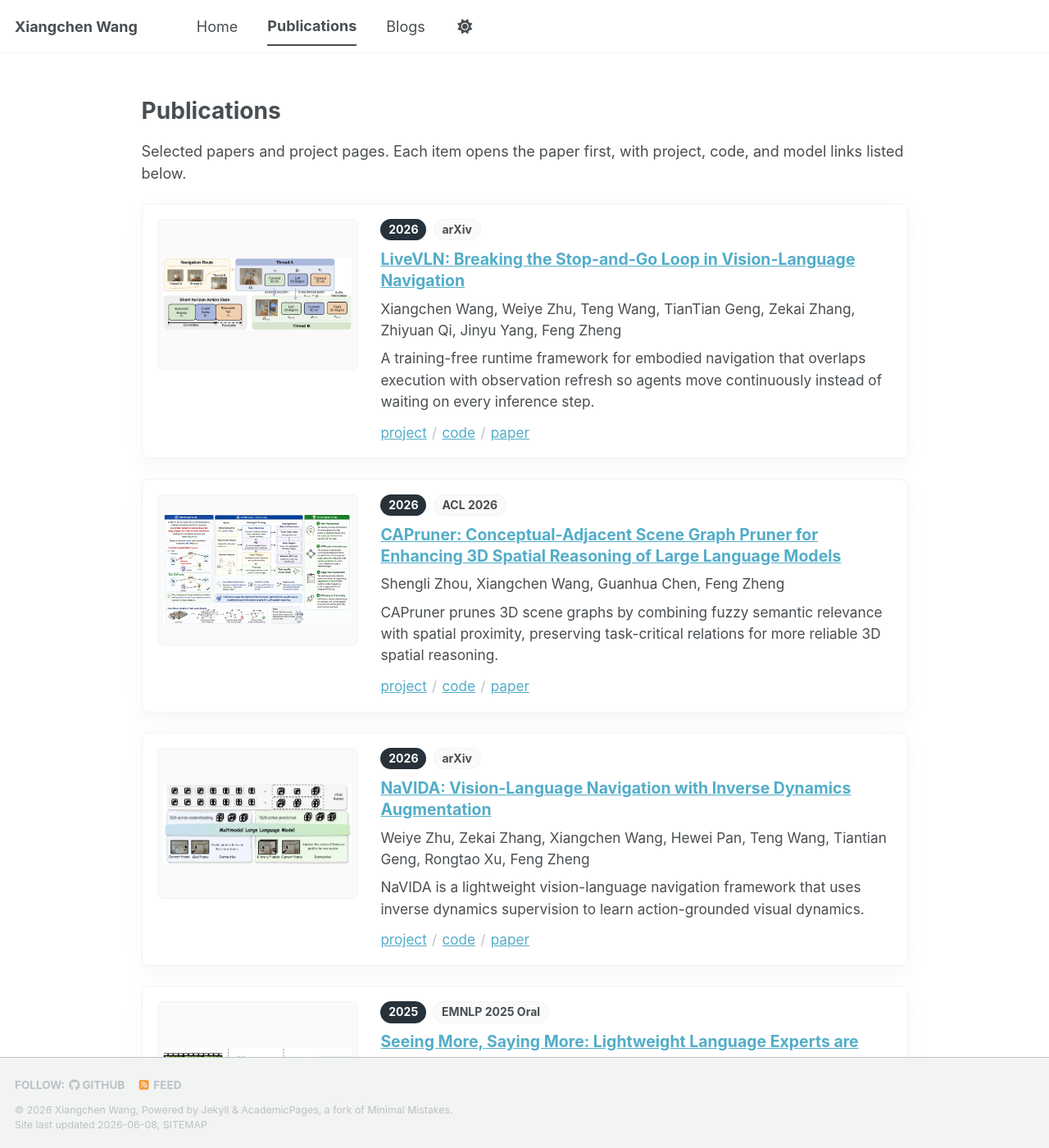
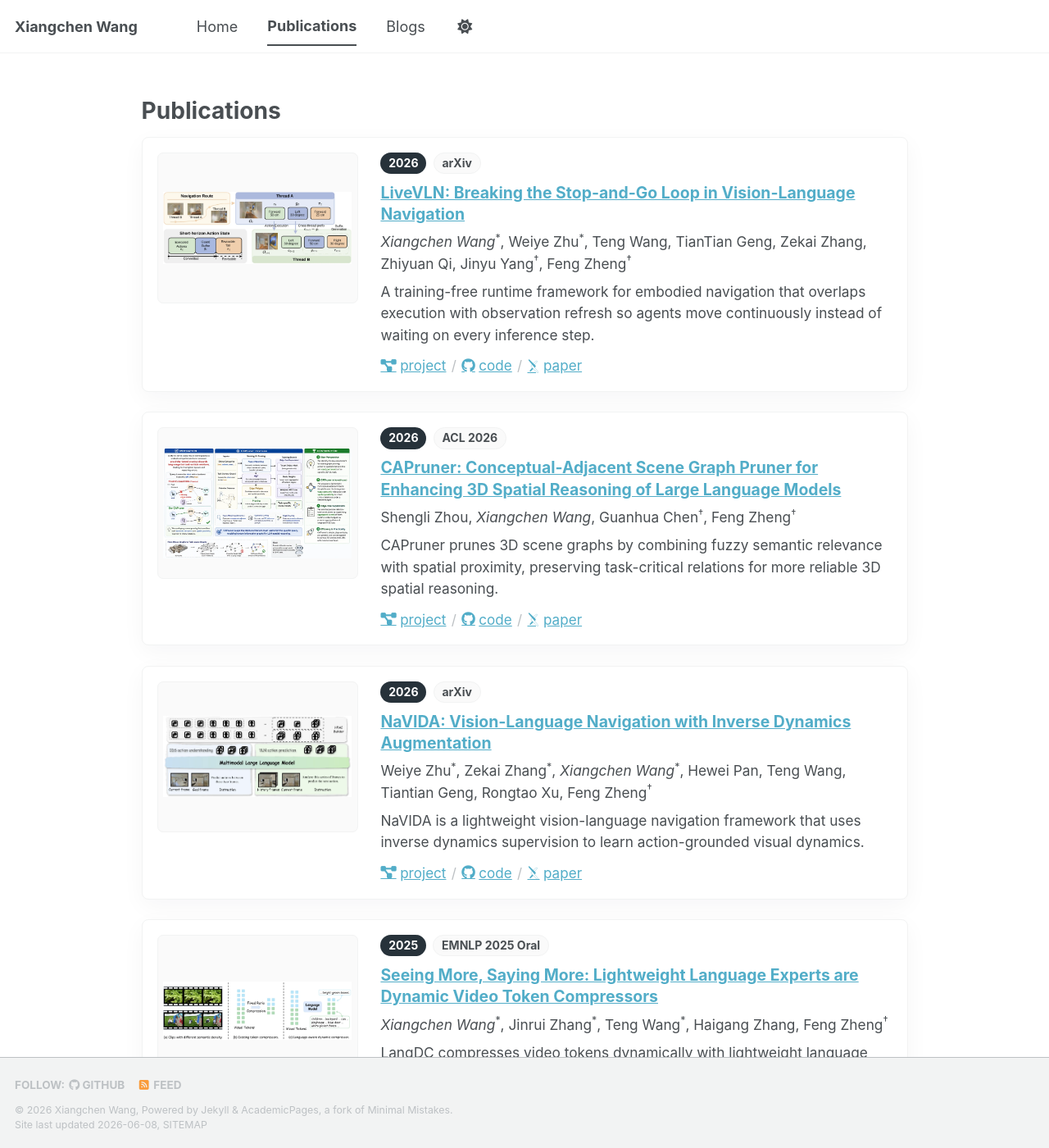
Before and after one commit to NIneeeeeem/nineeeeeem.github.io, a Jekyll site: the page built from _pages/publications.html, in a window 1280 px wide and 1400 px high. Shown: the whole window at 82% size. Built offline with Jekyll 4.4.1, drawn with Linux system fonts in a browser that asks for light colours; some web fonts are replaced; a script bundle is joined from its source files by our own code; library files that are not in the unit come from our copies.

Commit message:
'update'

```diff
--- a/_data/works.yml
+++ b/_data/works.yml
@@ -3,6 +3,7 @@
   title: "LiveVLN: Breaking the Stop-and-Go Loop in Vision-Language Navigation"
   short_title: "LiveVLN"
   authors: "Xiangchen Wang, Weiye Zhu, Teng Wang, TianTian Geng, Zekai Zhang, Zhiyuan Qi, Jinyu Yang, Feng Zheng"
+  authors_html: "<em>Xiangchen Wang</em><sup>*</sup>, Weiye Zhu<sup>*</sup>, Teng Wang, TianTian Geng, Zekai Zhang, Zhiyuan Qi, Jinyu Yang<sup>†</sup>, Feng Zheng<sup>†</sup>"
   venue: "arXiv"
   year: "2026"
   image: "/images/projects/livevln-overview.webp"
@@ -15,6 +16,7 @@
   title: "CAPruner: Conceptual-Adjacent Scene Graph Pruner for Enhancing 3D Spatial Reasoning of Large Language Models"
   short_title: "CAPruner"
   authors: "Shengli Zhou, Xiangchen Wang, Guanhua Chen, Feng Zheng"
+  authors_html: "Shengli Zhou, <em>Xiangchen Wang</em>, Guanhua Chen<sup>†</sup>, Feng Zheng<sup>†</sup>"
   venue: "ACL 2026"
   year: "2026"
   image: "/images/projects/capruner-teaser.webp"
@@ -27,6 +29,7 @@
   title: "NaVIDA: Vision-Language Navigation with Inverse Dynamics Augmentation"
   short_title: "NaVIDA"
   authors: "Weiye Zhu, Zekai Zhang, Xiangchen Wang, Hewei Pan, Teng Wang, Tiantian Geng, Rongtao Xu, Feng Zheng"
+  authors_html: "Weiye Zhu<sup>*</sup>, Zekai Zhang<sup>*</sup>, <em>Xiangchen Wang</em><sup>*</sup>, Hewei Pan, Teng Wang, Tiantian Geng, Rongtao Xu, Feng Zheng<sup>†</sup>"
   venue: "arXiv"
   year: "2026"
   image: "/images/projects/navida-architecture.webp"
@@ -39,6 +42,7 @@
   title: "Seeing More, Saying More: Lightweight Language Experts are Dynamic Video Token Compressors"
   short_title: "LangDC"
   authors: "Xiangchen Wang, Jinrui Zhang, Teng Wang, Haigang Zhang, Feng Zheng"
+  authors_html: "<em>Xiangchen Wang</em><sup>*</sup>, Jinrui Zhang<sup>*</sup>, Teng Wang<sup>*</sup>, Haigang Zhang, Feng Zheng<sup>†</sup>"
   venue: "EMNLP 2025 Oral"
   year: "2025"
   image: "/images/projects/langdc-motivation.webp"
--- a/_includes/work-card.html
+++ b/_includes/work-card.html
@@ -11,24 +11,29 @@
       <span class="work-card__venue">{{ work.venue }}</span>
     </div>
     <a class="work-card__title" href="{% if work_href contains 'http' %}{{ work_href }}{% else %}{{ work_href | prepend: base_path }}{% endif %}">{{ work.title }}</a>
-    <p class="work-card__authors">{{ work.authors }}</p>
+    <p class="work-card__authors">
+      {% if work.authors_html %}{{ work.authors_html }}{% else %}{{ work.authors }}{% endif %}
+    </p>
+    {% if work.author_note %}
+      <p class="work-card__author-note">{{ work.author_note }}</p>
+    {% endif %}
     <p class="work-card__summary">{{ work.summary }}</p>
     <p class="work-card__result">{{ work.result }}</p>
     <div class="work-links">
       {% if work.project_url %}
-        <a href="{{ work.project_url | prepend: base_path }}">project</a>
+        <a href="{{ work.project_url | prepend: base_path }}"><i class="fa-solid fa-diagram-project" aria-hidden="true"></i> project</a>
       {% endif %}
       {% if work.code_url %}
         {% if work.project_url %}<span>/</span>{% endif %}
-        <a href="{{ work.code_url }}">code</a>
+        <a href="{{ work.code_url }}"><i class="fa-brands fa-github" aria-hidden="true"></i> code</a>
       {% endif %}
       {% if work.paper_url %}
         {% if work.project_url or work.code_url %}<span>/</span>{% endif %}
-        <a href="{{ work.paper_url }}">paper</a>
+        <a href="{{ work.paper_url }}"><i class="ai ai-arxiv" aria-hidden="true"></i> paper</a>
       {% endif %}
       {% if work.model_url %}
         {% if work.project_url or work.code_url or work.paper_url %}<span>/</span>{% endif %}
-        <a href="{{ work.model_url }}">model</a>
+        <a href="{{ work.model_url }}"><i class="fa-solid fa-cube" aria-hidden="true"></i> model</a>
       {% endif %}
     </div>
   </div>
--- a/_pages/publications.html
+++ b/_pages/publications.html
@@ -7,7 +7,6 @@ author_profile: false
 
 <main class="page--wide" role="main">
   <h1>Publications</h1>
-  <p>Selected papers and project pages. Each item opens the paper first, with project, code, and model links listed below.</p>
 
   <div class="works-list">
     {% assign works = site.data.works | sort: "date" | reverse %}
--- a/_sass/layout/_persona.scss
+++ b/_sass/layout/_persona.scss
@@ -132,6 +132,7 @@
 }
 
 .work-card__authors,
+.work-card__author-note,
 .work-card__summary,
 .work-card__result {
   margin: 0 0 0.45rem;
@@ -141,6 +142,17 @@
 
 .work-card__authors {
   color: var(--global-text-color);
+
+  sup {
+    font-size: 0.72em;
+    line-height: 0;
+  }
+}
+
+.work-card__author-note {
+  margin-top: -0.2rem;
+  color: var(--global-text-color-light);
+  font-size: 0.84rem;
 }
 
 .work-card__result {
@@ -156,6 +168,9 @@
   font-size: 0.95rem;
 
   a {
+    display: inline-flex;
+    gap: 0.25rem;
+    align-items: center;
     color: var(--global-link-color);
     text-decoration: underline;
   }
@@ -196,8 +211,8 @@
 .project-hero__title {
   max-width: 980px;
   margin: 0 auto 1.1rem;
-  font-size: clamp(2.35rem, 6vw, 5.2rem);
-  line-height: 0.98;
+  font-size: clamp(1.95rem, 4.4vw, 3.6rem);
+  line-height: 1.08;
 }
 
 .project-hero__authors,
@@ -225,6 +240,7 @@
   display: inline-flex;
   align-items: center;
   justify-content: center;
+  gap: 0.4rem;
   min-height: 2.45rem;
   padding: 0.55rem 1.15rem;
   border-radius: 999px;
@@ -304,6 +320,6 @@
   }
 
   .project-hero__title {
-    font-size: 2.35rem;
+    font-size: 2rem;
   }
 }
```
Also changed, not shown: _layouts/project.html (+4 -4 lines).
